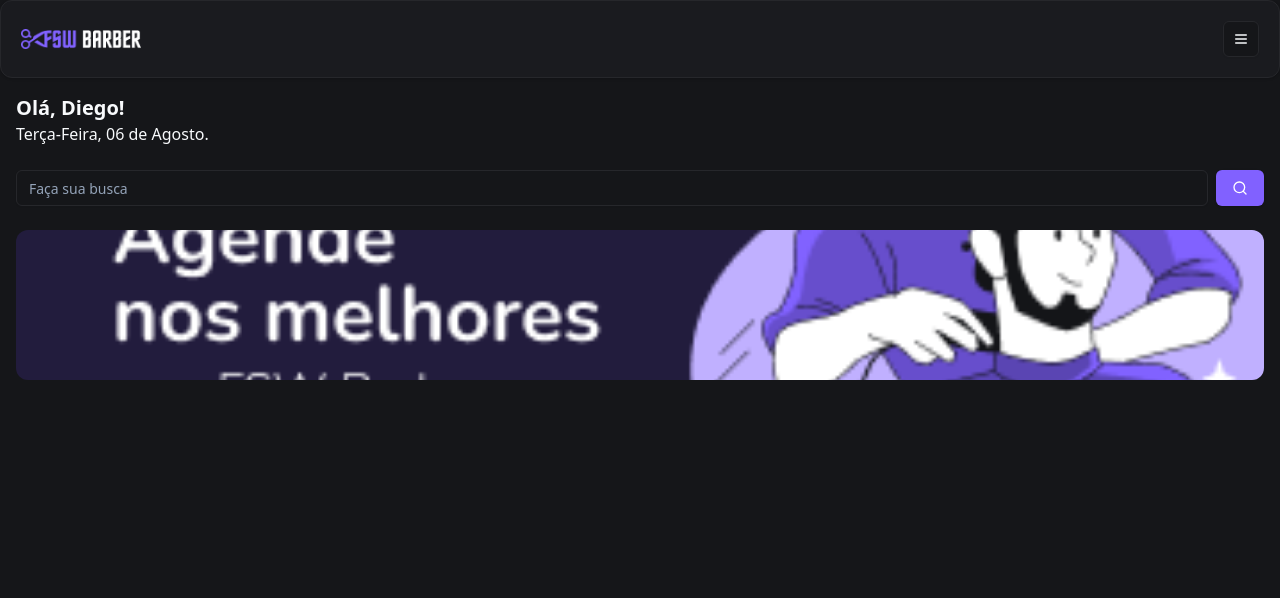
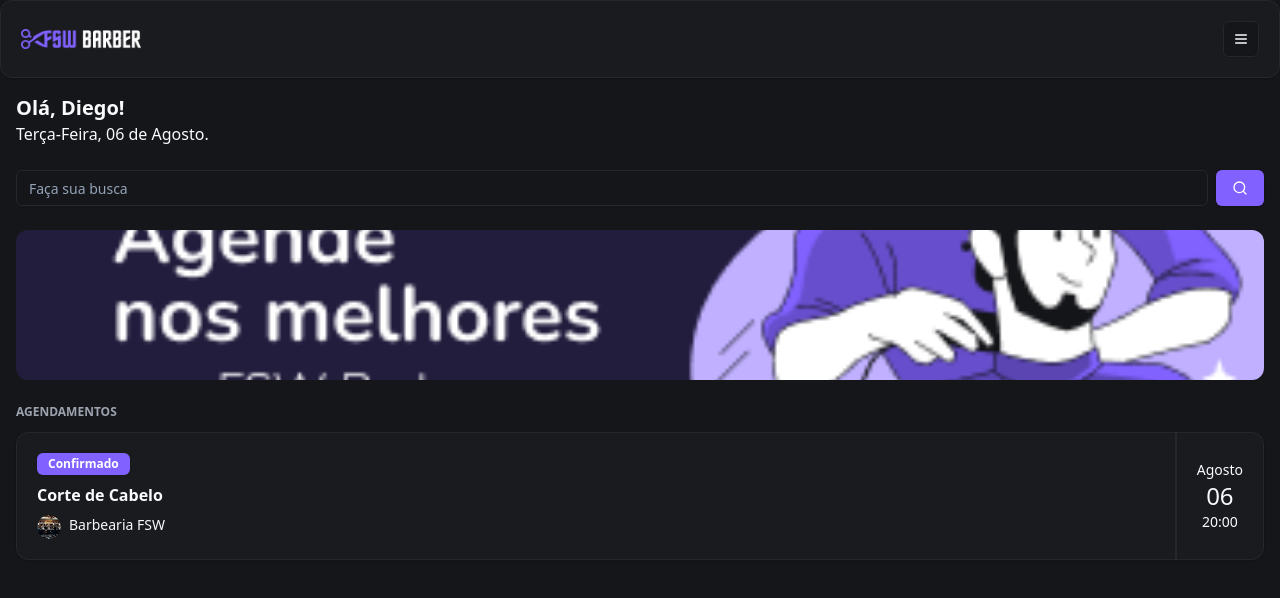
Before and after one commit to dmoprates/barbershop, a Next.js app: page / in a window 1280 px wide. Shown: the top 598 px of the page. Built offline with nearby package versions, Linux system fonts and the light colour scheme.

Commit message:
feat: add booking item

```diff
--- a/package.json
+++ b/package.json
@@ -14,6 +14,7 @@
   },
   "dependencies": {
     "@prisma/client": "^5.17.0",
+    "@radix-ui/react-avatar": "^1.1.10",
     "@radix-ui/react-slot": "^1.2.3",
     "class-variance-authority": "^0.7.1",
     "clsx": "^2.1.1",
--- /dev/null
+++ b/src/app/__components/ui/avatar.tsx
@@ -0,0 +1,50 @@
+"use client"
+
+import * as React from "react"
+import * as AvatarPrimitive from "@radix-ui/react-avatar"
+
+import { cn } from "@/app/__lib/utils"
+
+const Avatar = React.forwardRef<
+  React.ElementRef<typeof AvatarPrimitive.Root>,
+  React.ComponentPropsWithoutRef<typeof AvatarPrimitive.Root>
+>(({ className, ...props }, ref) => (
+  <AvatarPrimitive.Root
+    ref={ref}
+    className={cn(
+      "relative flex h-10 w-10 shrink-0 overflow-hidden rounded-full",
+      className,
+    )}
+    {...props}
+  />
+))
+Avatar.displayName = AvatarPrimitive.Root.displayName
+
+const AvatarImage = React.forwardRef<
+  React.ElementRef<typeof AvatarPrimitive.Image>,
+  React.ComponentPropsWithoutRef<typeof AvatarPrimitive.Image>
+>(({ className, ...props }, ref) => (
+  <AvatarPrimitive.Image
+    ref={ref}
+    className={cn("aspect-square h-full w-full", className)}
+    {...props}
+  />
+))
+AvatarImage.displayName = AvatarPrimitive.Image.displayName
+
+const AvatarFallback = React.forwardRef<
+  React.ElementRef<typeof AvatarPrimitive.Fallback>,
+  React.ComponentPropsWithoutRef<typeof AvatarPrimitive.Fallback>
+>(({ className, ...props }, ref) => (
+  <AvatarPrimitive.Fallback
+    ref={ref}
+    className={cn(
+      "flex h-full w-full items-center justify-center rounded-full bg-muted",
+      className,
+    )}
+    {...props}
+  />
+))
+AvatarFallback.displayName = AvatarPrimitive.Fallback.displayName
+
+export { Avatar, AvatarImage, AvatarFallback }
--- /dev/null
+++ b/src/app/__components/ui/badge.tsx
@@ -0,0 +1,36 @@
+import * as React from "react"
+import { cva, type VariantProps } from "class-variance-authority"
+
+import { cn } from "@/app/__lib/utils"
+
+const badgeVariants = cva(
+  "inline-flex items-center rounded-md border px-2.5 py-0.5 text-xs font-semibold transition-colors focus:outline-none focus:ring-2 focus:ring-ring focus:ring-offset-2",
+  {
+    variants: {
+      variant: {
+        default:
+          "border-transparent bg-primary text-primary-foreground shadow hover:bg-primary/80",
+        secondary:
+          "border-transparent bg-secondary text-secondary-foreground hover:bg-secondary/80",
+        destructive:
+          "border-transparent bg-destructive text-destructive-foreground shadow hover:bg-destructive/80",
+        outline: "text-foreground",
+      },
+    },
+    defaultVariants: {
+      variant: "default",
+    },
+  },
+)
+
+export interface BadgeProps
+  extends React.HTMLAttributes<HTMLDivElement>,
+    VariantProps<typeof badgeVariants> {}
+
+function Badge({ className, variant, ...props }: BadgeProps) {
+  return (
+    <div className={cn(badgeVariants({ variant }), className)} {...props} />
+  )
+}
+
+export { Badge, badgeVariants }
--- a/src/app/page.tsx
+++ b/src/app/page.tsx
@@ -3,20 +3,26 @@
 import { Input } from "./__components/ui/input"
 import { Button } from "./__components/ui/button"
 import Image from "next/image"
+import { Card, CardContent } from "./__components/ui/card"
+import { Badge } from "./__components/ui/badge"
+import { Avatar, AvatarImage } from "./__components/ui/avatar"
 
 const Home = () => {
   return (
     <div>
+      {/*TEXTO*/}
       <Header />
       <div className="p-4">
         <h2 className="text-xl font-bold">Olá, Diego!</h2>
         <p>Terça-Feira, 06 de Agosto.</p>
+        {/*BUSCA*/}
         <div className="mt-6 flex items-center gap-2">
           <Input placeholder="Faça sua busca" />
           <Button>
             <SearchIcon />
           </Button>
         </div>
+        {/*IMAGEM*/}
         <div className="relative mt-6 h-[150px] w-full">
           <Image
             alt="Agende nos melhores com FSW Barber"
@@ -25,6 +31,31 @@
             className="rounded-xl object-cover"
           />
         </div>
+        {/*AGENDAMENTO*/}
+        <h2 className="mb-3 mt-6 text-xs font-bold uppercase text-gray-400">
+          Agendamentos
+        </h2>
+        <Card>
+          <CardContent className="flex justify-between p-0">
+            {/*ESQUERDA*/}
+            <div className="flex flex-col gap-2 py-5 pl-5">
+              <Badge className="w-fit">Confirmado</Badge>
+              <h3 className="font-semibold">Corte de Cabelo</h3>
+              <div className="itens-center flex gap-2">
+                <Avatar className="h-6 w-6">
+                  <AvatarImage src="/avatar.png" />
+                </Avatar>
+                <p className="text-sm">Barbearia FSW</p>
+              </div>
+            </div>
+            {/*DIREITA*/}
+            <div className="flex flex-col items-center justify-center border-l-2 border-solid px-5">
+              <p className="text-sm">Agosto</p>
+              <p className="text-2xl">06</p>
+              <p className="text-sm">20:00</p>
+            </div>
+          </CardContent>
+        </Card>
       </div>
     </div>
   )
```
Also changed, not shown: public/avatar.png (added), 1 other file (tests, documents, lock files or other folders).
